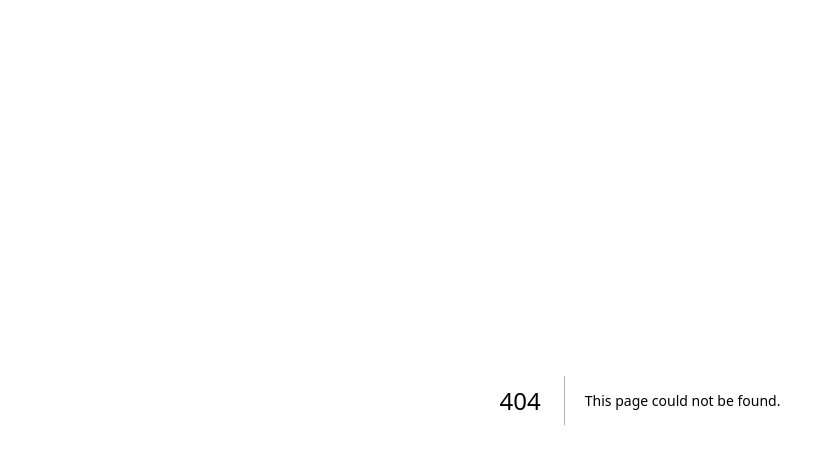
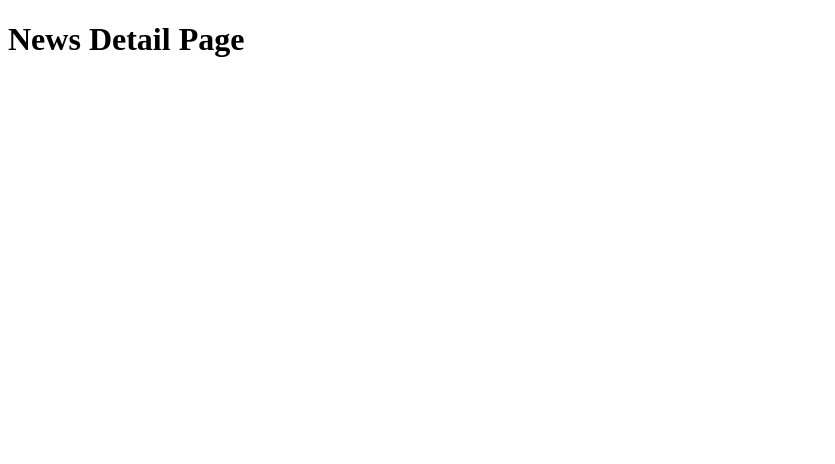
Before and after one commit to Neidn/nextjs-first, a Next.js app: page /news/1 in a window 1280 px wide. Before the commit this address had no page. Shown: the top 464 px of the page, without its empty margins (0-835 px from the left). Built offline with nearby package versions, Linux system fonts and the light colour scheme.

Commit message:
use Dynamic parameters

```diff
--- /dev/null
+++ b/pages/news/[newsId].tsx
@@ -0,0 +1,15 @@
+import {useRouter} from 'next/router';
+
+const DetailPage = () => {
+  const router = useRouter();
+
+  console.log(router.query.newsId);
+
+  return (
+      <div>
+        <h1>News Detail Page</h1>
+      </div>
+  );
+};
+
+export default DetailPage;
```
Also changed, not shown: pages/news/index.tsx (renamed from pages/news.tsx).
